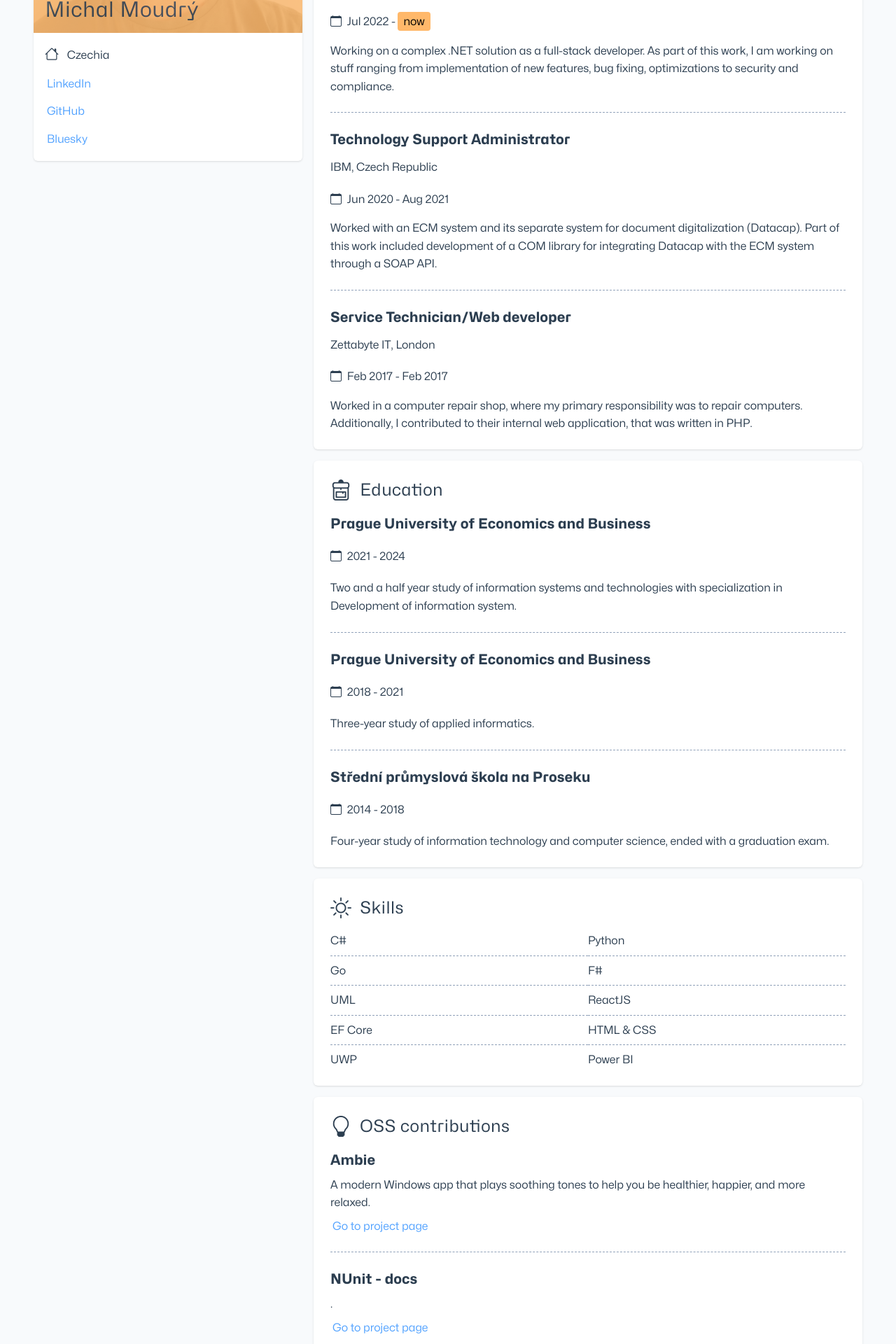
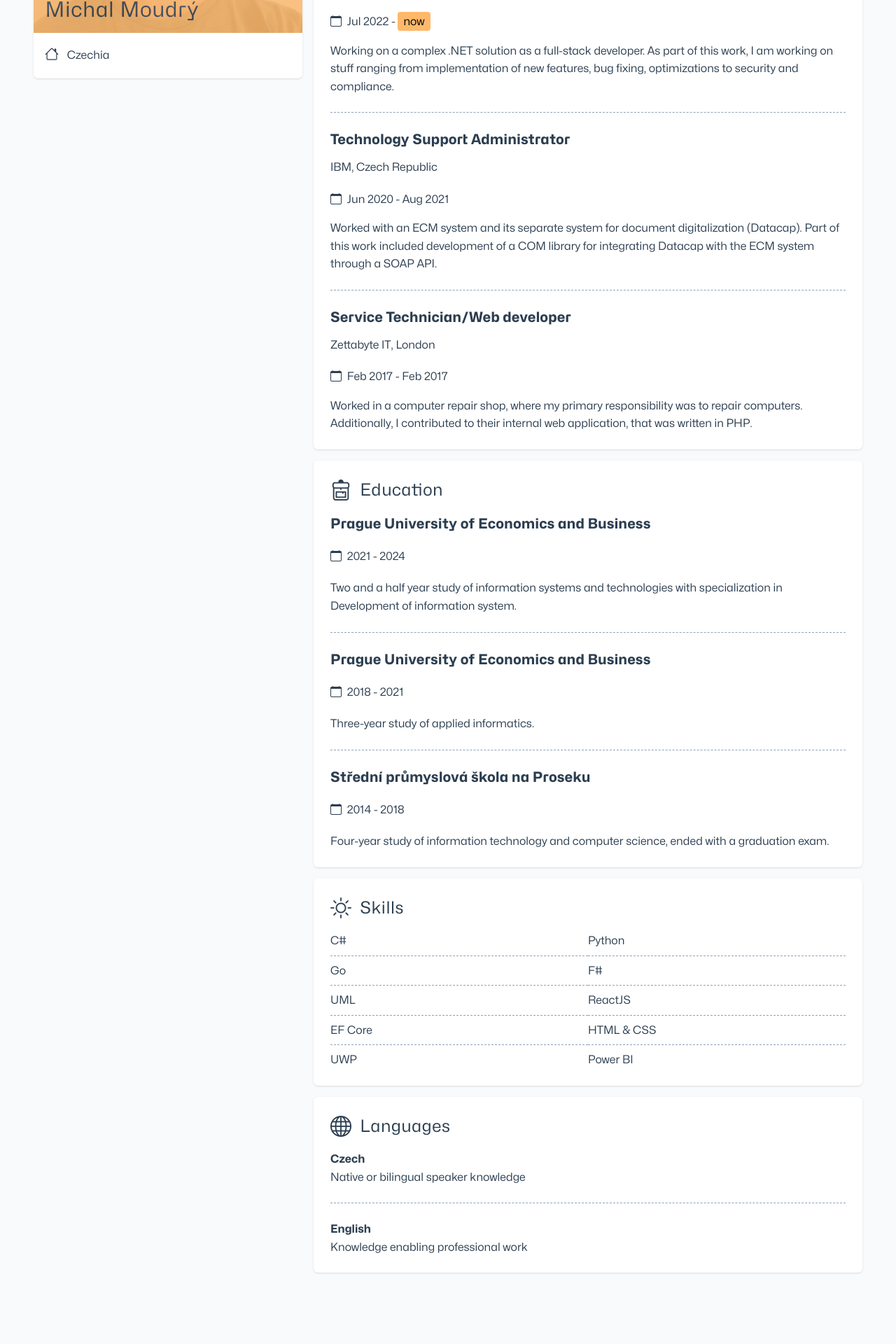
Before and after one commit to MichalMoudry/moudry, a Vue app: page / in a window 1280 px wide. Shown: the part 353-2273 px from the top of the page at 70% size. After the commit the page ends 2187 px from the top, so only its background shows below. Built offline with nearby package versions, Linux system fonts and the light colour scheme.

Commit message:
removed links
removed more

removed oss

```diff
--- a/src/assets/base.css
+++ b/src/assets/base.css
@@ -1,4 +1,3 @@
-/* color palette from <https://github.com/vuejs/theme> */
 :root {
   --vt-c-indigo: #2c3e50;
   --vt-c-text-light-1: var(--vt-c-indigo);
--- a/src/components/atoms/Link.vue
+++ b/src/components/atoms/Link.vue
@@ -3,11 +3,10 @@ const props = defineProps({
     url: String,
     content: String
 })
-const formattedUrl = `https://${props.url}`
 </script>
 
 <template>
-    <a :href="formattedUrl">
+    <a :href="props.url">
         {{ content }}
     </a>
 </template>
--- a/src/components/organisms/ProfileInfo.vue
+++ b/src/components/organisms/ProfileInfo.vue
@@ -16,24 +16,6 @@ import Link from '../atoms/Link.vue';
         <div class="p-4">
             <IconText icon="house" text="Czechia" />
             <div class="flex flex-col mt-1">
-                <Link
-                    url="linkedin.com/in/michal-moudry/"
-                    title="LinkedIn"
-                    content="LinkedIn"
-                    class="rounded mt-2"
-                />
-                <Link
-                    url="github.com/MichalMoudry"
-                    title="GitHub"
-                    content="GitHub"
-                    class="rounded mt-2"
-                />
-                <Link
-                    url="bsky.app/profile/michalmoudry.bsky.social"
-                    title="Bluesky"
-                    content="Bluesky"
-                    class="rounded mt-2"
-                />
             </div>
         </div>
     </Card>
--- a/src/components/pages/Home.vue
+++ b/src/components/pages/Home.vue
@@ -3,7 +3,6 @@ import Card from "../atoms/Card.vue";
 import Separator from "../atoms/Separator.vue";
 import IconHeader from "../molecules/IconHeader.vue";
 import EduList from "../templates/EduList.vue";
-import OssContributions from "../templates/OssContributions.vue";
 import WorkExpList from "../templates/WorkExpList.vue";
 </script>
 
@@ -49,11 +48,6 @@ import WorkExpList from "../templates/WorkExpList.vue";
     </Card>
 
     <Card class="mt-4">
-        <IconHeader icon="lightbulb" text="OSS contributions" />
-        <OssContributions/>
-    </Card>
-
-    <Card class="mt-4">
         <IconHeader icon="globe" text="Languages" />
         <p class="font-bold">Czech</p>
         <p>Native or bilingual speaker knowledge</p>
--- a/src/components/templates/OssContributions.vue
+++ /dev/null
@@ -1,27 +0,0 @@
-<script setup>
-import Separator from '../atoms/Separator.vue';
-import OssContribListItem from '../molecules/OssContribListItem.vue';
-
-
-</script>
-
-<template>
-    <div id="oss-contributions">
-        <OssContribListItem
-            name="Ambie"
-            url="https://github.com/jenius-apps/ambie">
-            <p>
-                A modern Windows app that plays soothing tones to help you be
-                healthier, happier, and more relaxed.
-            </p>
-        </OssContribListItem>
-
-        <Separator/>
-
-        <OssContribListItem
-            name="NUnit - docs"
-            url="https://github.com/nunit/docs">
-            <p>.</p>
-        </OssContribListItem>
-    </div>
-</template>
--- a/vite.config.js
+++ b/vite.config.js
@@ -5,7 +5,6 @@ import vue from '@vitejs/plugin-vue'
 import vueDevTools from 'vite-plugin-vue-devtools'
 import tailwindcss from "@tailwindcss/vite";
 
-// https://vite.dev/config/
 export default defineConfig({
   base: process.env.NODE_ENV === 'production' ? '/moudry/' : '/',
   plugins: [
```
